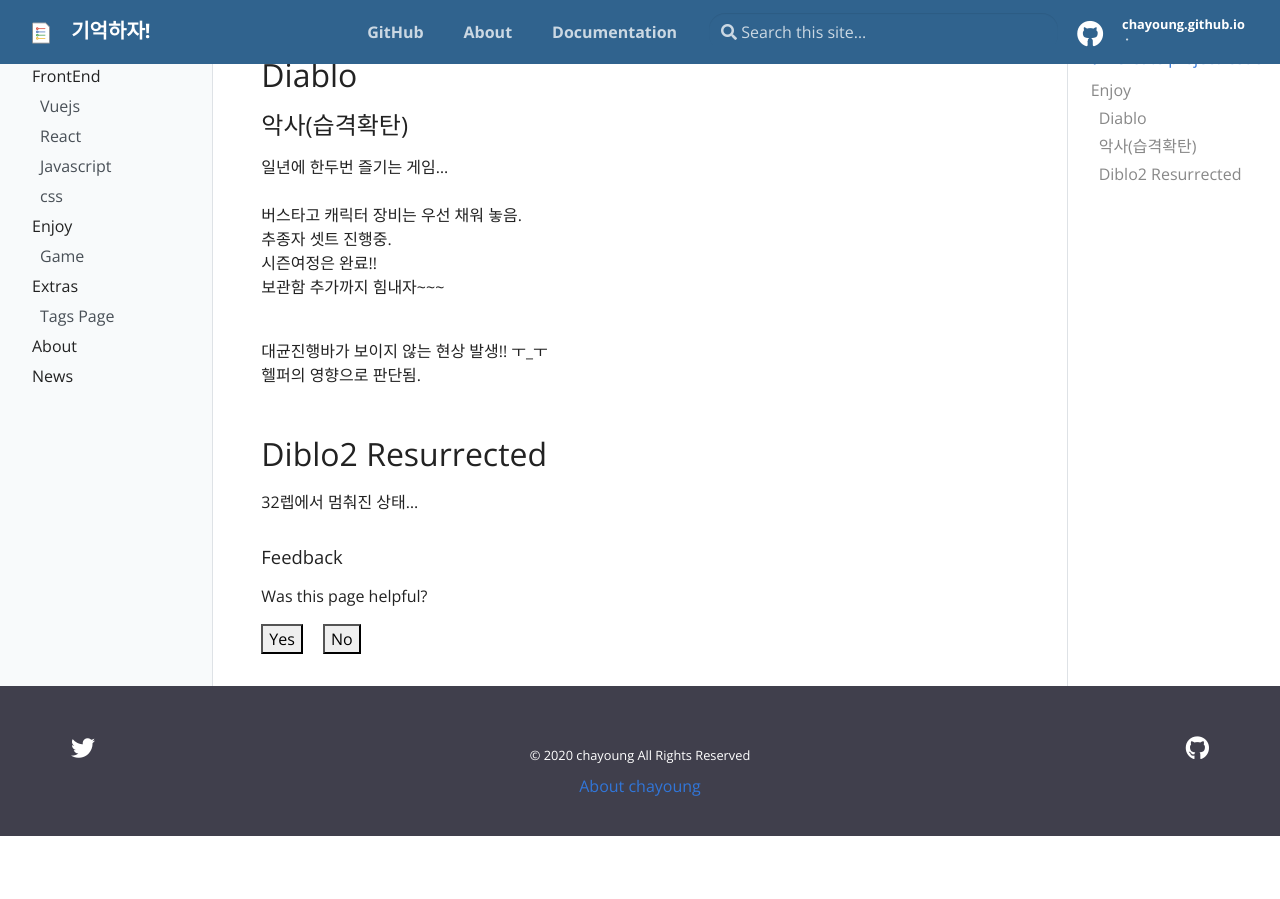
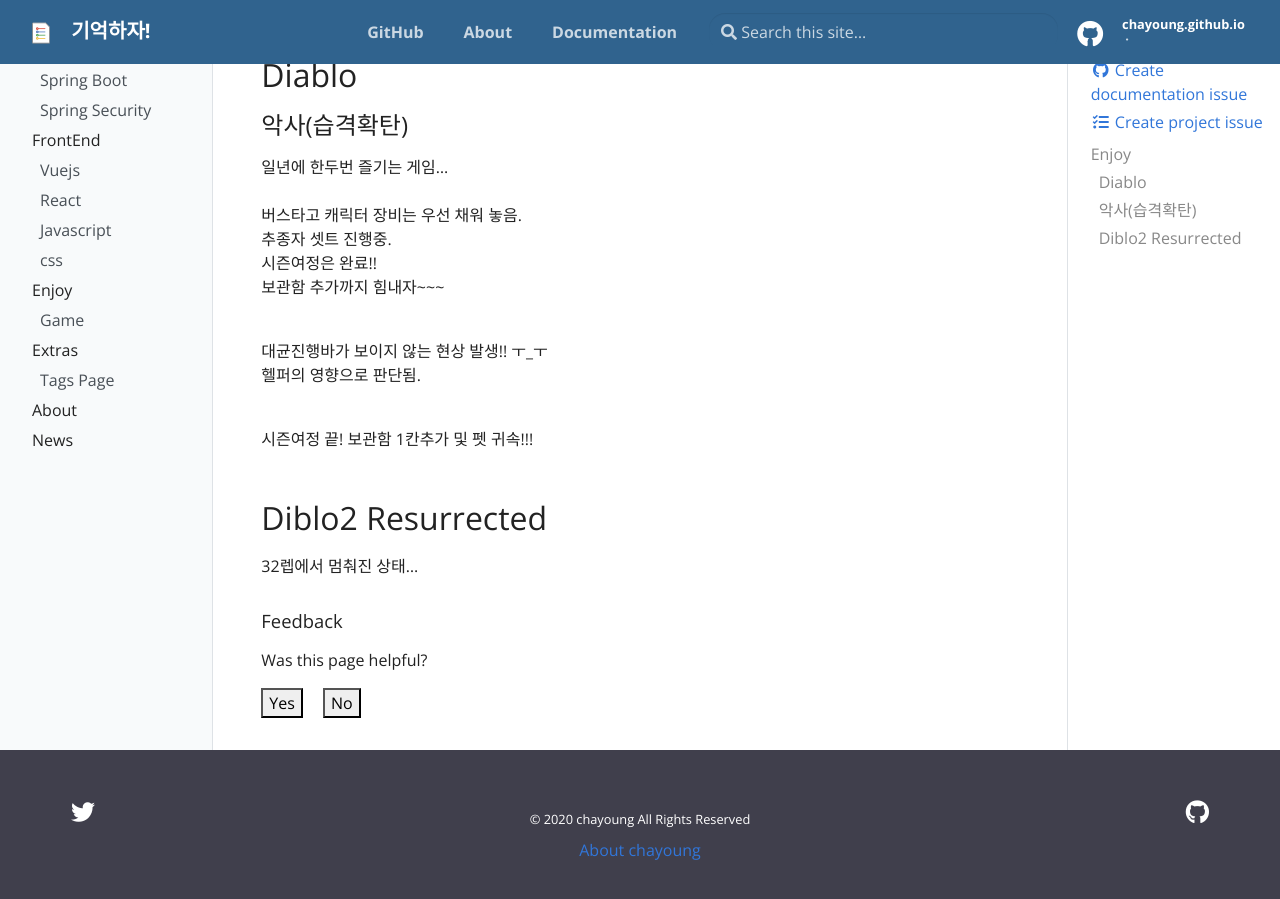
Before and after one commit to chayoung/old_chayoung.github.io, a Jekyll site: the page built from _docs/enjoy.md, in a window 1280 px wide and 900 px high, scrolled down 225 px. Built offline with Jekyll 4.4.1, drawn with Linux system fonts in a browser that asks for light colours; before the commit the page ends 1061 px from its top, so only the background shows below that.

Commit message:
Diablo 25 season completed

```diff
--- a/_docs/enjoy.md
+++ b/_docs/enjoy.md
@@ -21,7 +21,9 @@ description: 요즘 즐기고 있는 것들
 
 
 대균진행바가 보이지 않는 현상 발생!! ㅜ_ㅜ<br/>
-헬퍼의 영향으로 판단됨.
+헬퍼의 영향으로 판단됨.<br/><br/>
+
+시즌여정 끝! 보관함 1칸추가 및 펫 귀속!!!
 
 ## Diblo2 Resurrected
 
```
